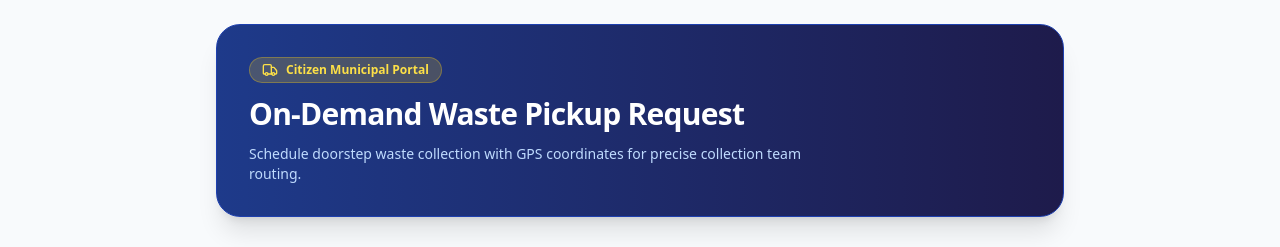
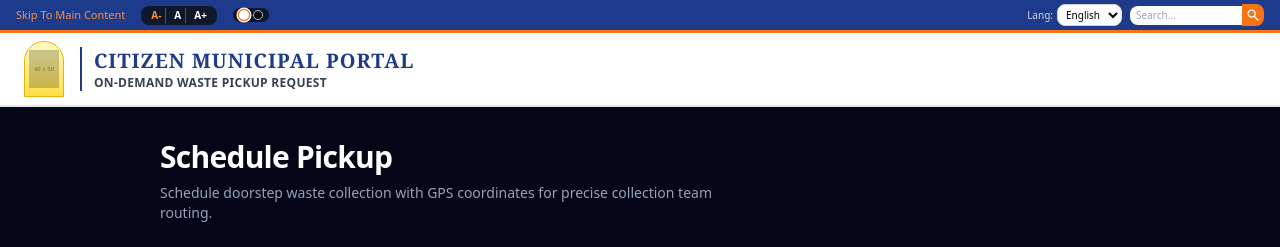
Before and after one commit to rishav-trte/waste-management, a Next.js app: page /portal/request-collection in a window 1280 px wide. Shown: the top 247 px of the page. Built offline with nearby package versions, Linux system fonts and the light colour scheme; no server answers.

Commit message:
feat: integrate MunicipalPortalHeader and session handling into citizen request page

```diff
--- a/src/app/portal/request-collection/page.tsx
+++ b/src/app/portal/request-collection/page.tsx
@@ -1,12 +1,15 @@
 'use client';
 
 import React, { useEffect, useState } from 'react';
-import { Truck, Calendar, MapPin, Layers, CheckCircle2, ArrowRight, ShieldCheck, Navigation } from 'lucide-react';
+import { Truck, Calendar, MapPin, Layers, CheckCircle2, ArrowRight, ShieldCheck, Navigation, LogOut } from 'lucide-react';
 import { toast } from 'sonner';
 import Link from 'next/link';
+import { signOut, useSession } from 'next-auth/react';
+import { MunicipalPortalHeader } from '@/components/municipal/MunicipalPortalHeader';
 
 
 export default function CitizenRequestPage() {
+  const { data: session } = useSession();
   const [propertyTypes, setPropertyTypes] = useState<any[]>([]);
   const [address, setAddress] = useState('');
   const [latitude, setLatitude] = useState<string>('');
@@ -119,20 +122,22 @@ export default function CitizenRequestPage() {
   };
 
   return (
-    <div className="max-w-4xl mx-auto p-4 sm:p-6 space-y-8">
-      {/* Header */}
-      <div className="bg-gradient-to-r from-blue-900 to-indigo-950 border border-blue-800 rounded-3xl p-6 sm:p-8 text-white space-y-3 shadow-xl">
-        <div className="inline-flex items-center gap-2 px-3 py-1 bg-yellow-400/20 text-yellow-300 rounded-full text-xs font-bold border border-yellow-400/30">
-          <Truck className="w-4 h-4" /> Citizen Municipal Portal
+    <div className="min-h-screen bg-slate-950 flex flex-col font-sans">
+      <MunicipalPortalHeader
+        portalTitle="Citizen Municipal Portal"
+        portalSubtitle="On-Demand Waste Pickup Request"
+      />
+
+      <main className="flex-1 w-full max-w-5xl mx-auto p-4 sm:p-6 lg:p-8 space-y-8">
+        <div className="space-y-2">
+          <h1 className="text-2xl sm:text-3xl font-extrabold text-white tracking-tight">Schedule Pickup</h1>
+          <p className="text-xs sm:text-sm text-slate-400 max-w-xl leading-relaxed">
+            Schedule doorstep waste collection with GPS coordinates for precise collection team routing.
+          </p>
         </div>
-        <h1 className="text-2xl sm:text-3xl font-extrabold tracking-tight">On-Demand Waste Pickup Request</h1>
-        <p className="text-xs sm:text-sm text-blue-200 max-w-xl leading-relaxed">
-          Schedule doorstep waste collection with GPS coordinates for precise collection team routing.
-        </p>
-      </div>
 
-      <div className="grid grid-cols-1 lg:grid-cols-12 gap-8">
-        {/* Request Form */}
+        <div className="grid grid-cols-1 lg:grid-cols-12 gap-8">
+          {/* Request Form */}
         <form onSubmit={handleSubmit} className="lg:col-span-7 bg-slate-900 border border-slate-800 rounded-3xl p-6 space-y-5 shadow-xl">
           <h2 className="text-base font-bold text-white flex items-center gap-2">
             <Layers className="w-5 h-5 text-emerald-400" /> Schedule Pickup Slot & Coordinates
@@ -305,8 +310,9 @@ export default function CitizenRequestPage() {
               ))
             )}
           </div>
+          </div>
         </div>
-      </div>
+      </main>
     </div>
   );
 }
```
